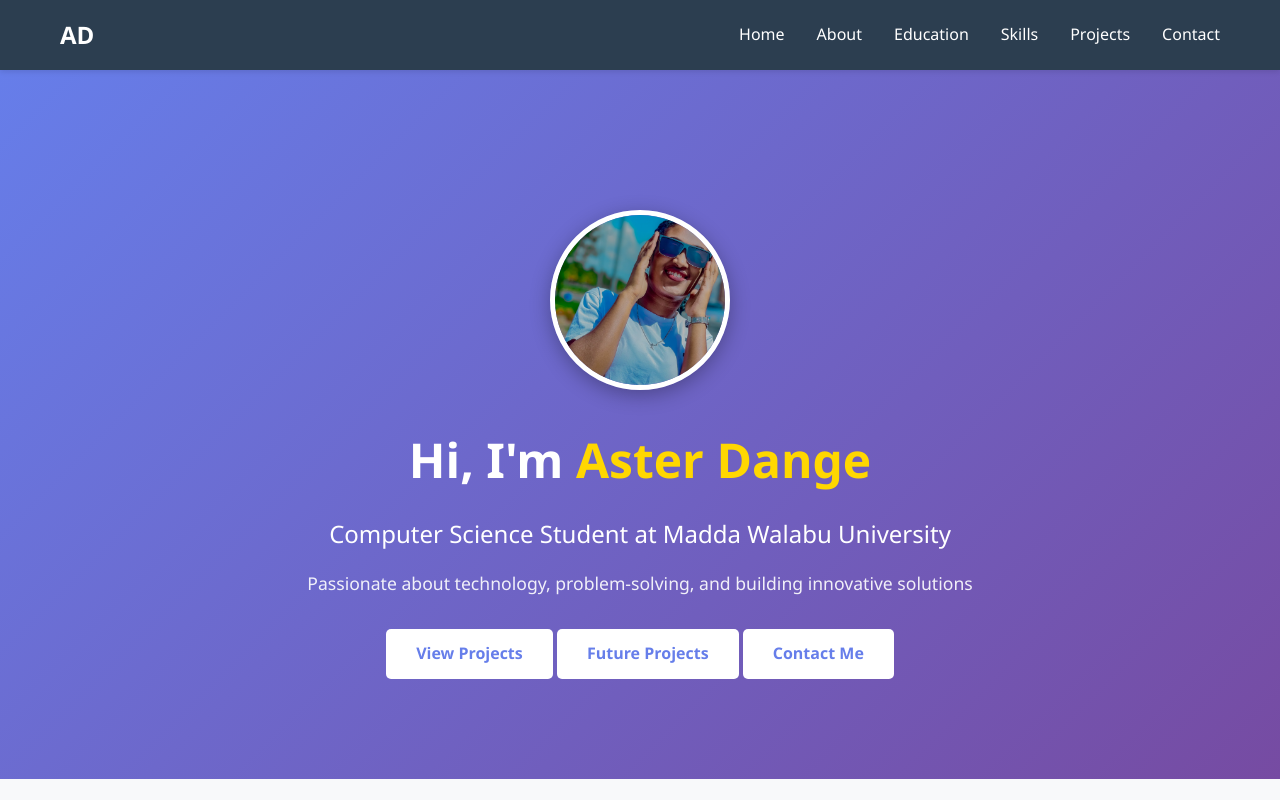
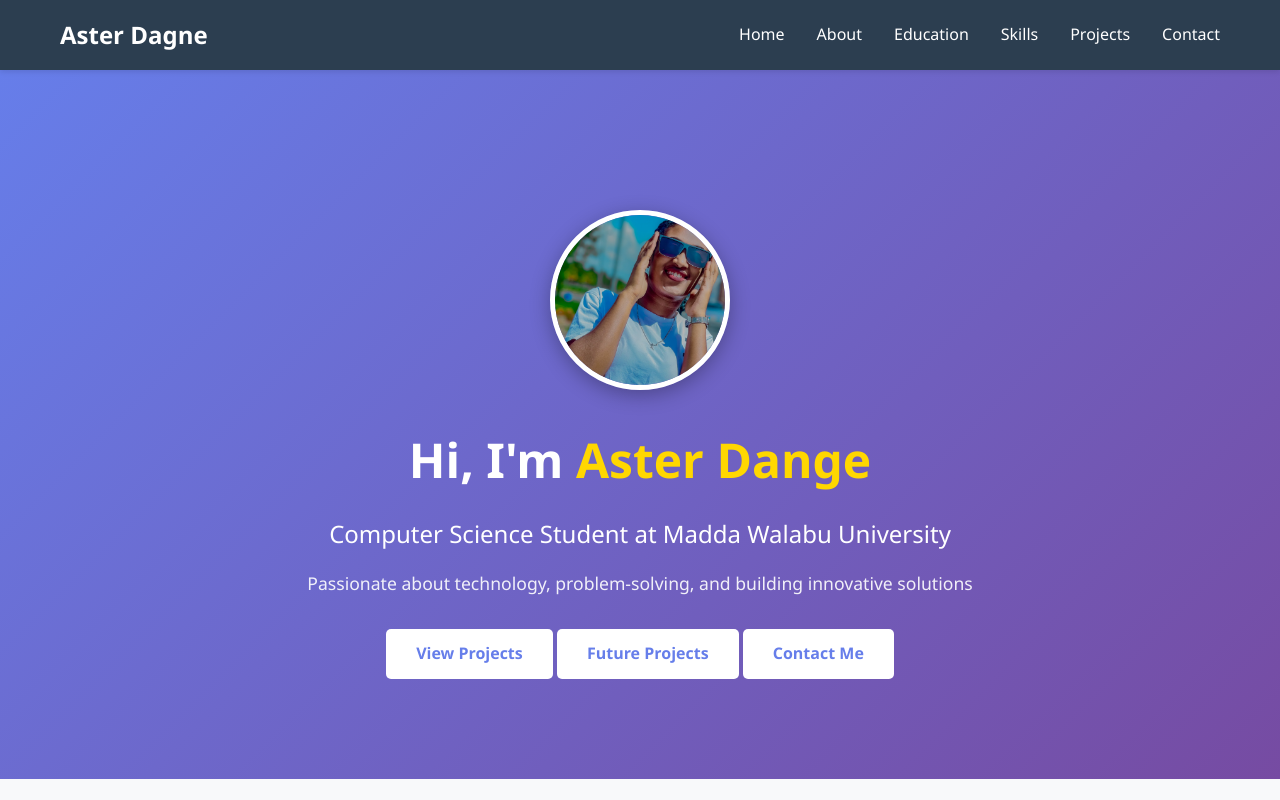
Before and after one commit to dagneaster4-cyber/astu, a plain HTML site: page index.html in a window 1280 px wide. Shown: the top 800 px of the page. Drawn offline with Linux system fonts and the light colour scheme.

```diff
--- a/index.html
+++ b/index.html
@@ -9,7 +9,7 @@
 <body>
     <nav>
         <div class="container">
-            <h1 class="logo">AD</h1>
+            <h1 class="logo">Aster Dagne</h1>
             <ul class="nav-links">
                 <li><a href="#home">Home</a></li>
                 <li><a href="#about">About</a></li>
```
